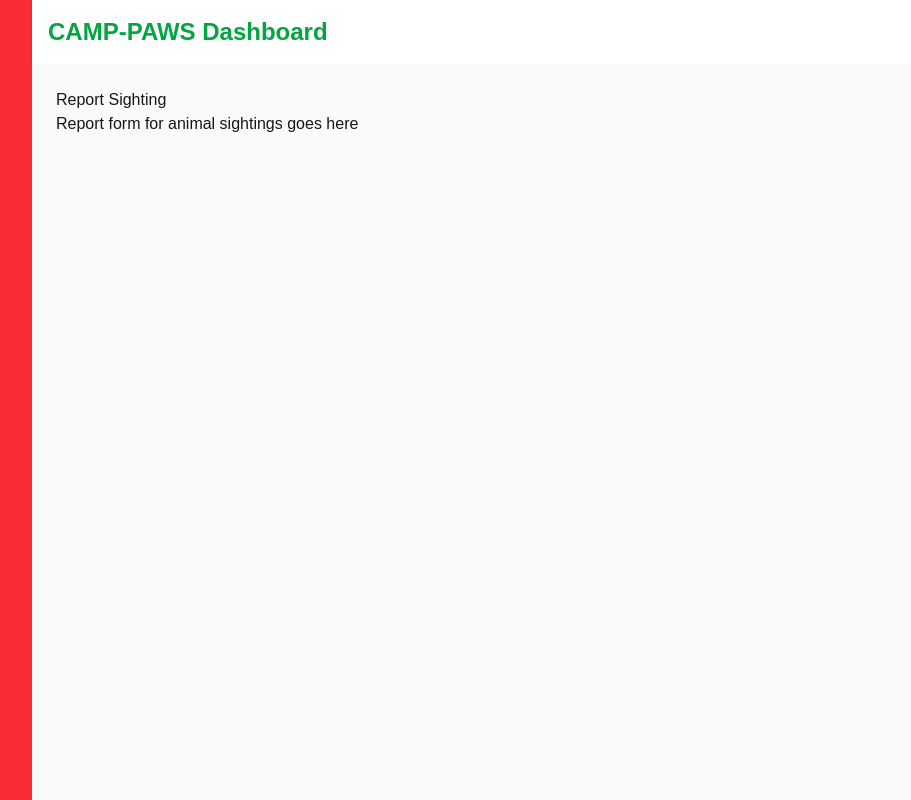
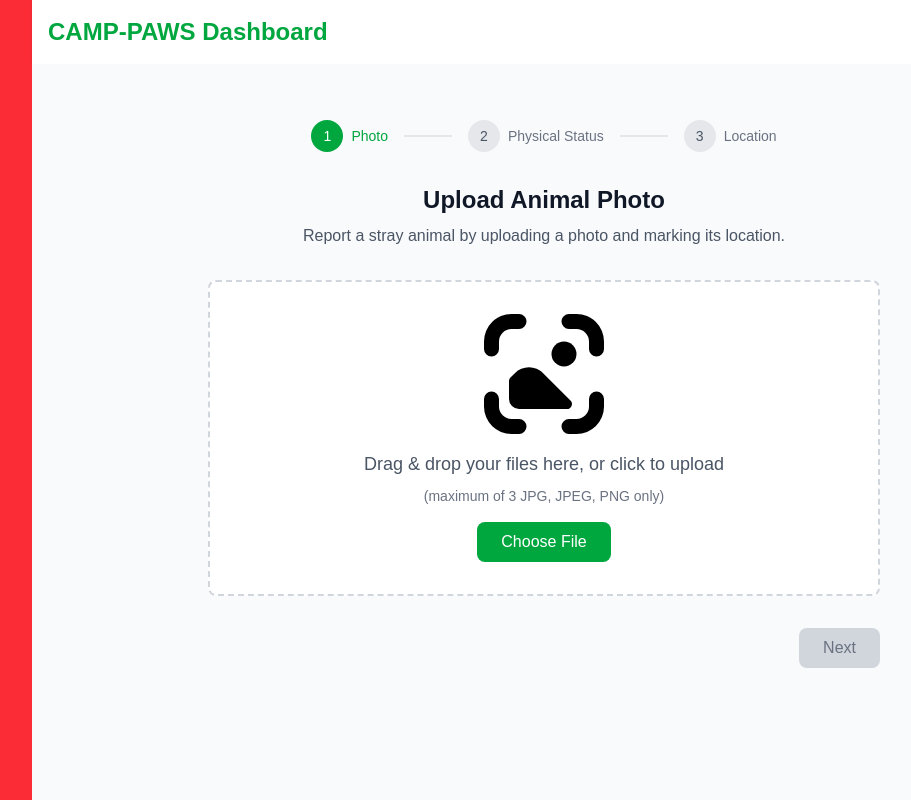
Before and after one commit to CSci-153-Web-Systems-and-Technologies/batch-2025-camp-paws-web, a Next.js app: page /report in a window 1280 px wide. Shown: the whole page, without its empty margins (224-1135 px from the left). Built offline with nearby package versions, Linux system fonts and the light colour scheme.

Commit message:
feat: add file attachment for photo report page

```diff
--- a/src/app/(dashboard)/(user)/report/page.tsx
+++ b/src/app/(dashboard)/(user)/report/page.tsx
@@ -1,8 +1,268 @@
-export default function UserReportPage() {
+'use client';
+import { useState, useCallback } from 'react';
+import Image from 'next/image';
+
+interface FormData {
+  photo: File | null;
+  animalType: string;
+  sex: string;
+  color: string;
+  bodyCondition: string;
+  physicalProblems: string[];
+  notes: string;
+  location: { lat: number; lng: number } | null;
+  date: string;
+  time: string;
+}
+
+// Step Indicator Component
+function StepIndicator({ currentStep }: { currentStep: number }) {
+  const steps = [
+    { number: 1, label: 'Photo', active: currentStep >= 1, completed: currentStep > 1 },
+    { number: 2, label: 'Physical Status', active: currentStep >= 2, completed: currentStep > 2 },
+    { number: 3, label: 'Location', active: currentStep >= 3, completed: currentStep > 3 }
+  ];
+
   return (
-    <div>
-      <h1>Report Sighting</h1>
-      <p>Report form for animal sightings goes here</p>
+    <div className="flex items-center justify-center mb-8">
+      {steps.map((step, index) => (
+        <div key={step.number} className="flex items-center">
+          <div className={`flex items-center justify-center w-8 h-8 rounded-full text-sm font-medium ${
+            step.completed
+              ? 'bg-green-600 text-white'
+              : step.active
+                ? 'bg-green-600 text-white'
+                : 'bg-gray-200 text-gray-600'
+          }`}>
+            {step.completed ? '✓' : step.number}
+          </div>
+          <span className={`ml-2 text-sm ${step.active ? 'text-green-600 font-medium' : 'text-gray-500'}`}>
+            {step.label}
+          </span>
+          {index < steps.length - 1 && (
+            <div className={`w-12 h-0.5 mx-4 ${step.completed ? 'bg-green-600' : 'bg-gray-200'}`} />
+          )}
+        </div>
+      ))}
     </div>
   );
 }
+
+// Photo Upload Component
+function PhotoUpload({
+  data,
+  onNext
+}: {
+  data: FormData;
+  onNext: (photo: File) => void;
+}) {
+  const [dragActive, setDragActive] = useState(false);
+  const [selectedFile, setSelectedFile] = useState<File | null>(data.photo);
+  const [preview, setPreview] = useState<string | null>(null);
+
+  // Create preview URL when file is selected
+  const handleFileSelect = useCallback((file: File) => {
+    if (file && file.type.startsWith('image/')) {
+      setSelectedFile(file);
+      const url = URL.createObjectURL(file);
+      setPreview(url);
+    }
+  }, []);
+
+  // Handle drag events
+  const handleDrag = useCallback((e: React.DragEvent) => {
+    e.preventDefault();
+    e.stopPropagation();
+    if (e.type === "dragenter" || e.type === "dragover") {
+      setDragActive(true);
+    } else if (e.type === "dragleave") {
+      setDragActive(false);
+    }
+  }, []);
+
+  // Handle drop
+  const handleDrop = useCallback((e: React.DragEvent) => {
+    e.preventDefault();
+    e.stopPropagation();
+    setDragActive(false);
+
+    if (e.dataTransfer.files && e.dataTransfer.files[0]) {
+      handleFileSelect(e.dataTransfer.files[0]);
+    }
+  }, [handleFileSelect]);
+
+  // Handle file input change
+  const handleInputChange = (e: React.ChangeEvent<HTMLInputElement>) => {
+    if (e.target.files && e.target.files[0]) {
+      handleFileSelect(e.target.files[0]);
+    }
+  };
+
+  // Handle next button
+  const handleNext = () => {
+    if (selectedFile) {
+      onNext(selectedFile);
+    }
+  };
+
+  return (
+    <div className="max-w-2xl mx-auto">
+      <div className="text-center mb-8">
+        <h2 className="text-2xl font-bold text-gray-900 mb-2">Upload Animal Photo</h2>
+        <p className="text-gray-600">
+          Report a stray animal by uploading a photo and marking its location.
+        </p>
+      </div>
+
+      {/* Upload Area */}
+      <div className="bg-white rounded-lg border-2 border-dashed border-gray-300 p-8 text-center hover:border-green-400 transition-colors">
+        {preview ? (
+          // Preview of selected image
+          <div className="space-y-4">
+            <div className="relative w-full max-w-md mx-auto h-64">
+              <Image
+                src={preview}
+                alt="Animal preview"
+                fill
+                className="object-cover rounded-lg border"
+              />
+            </div>
+            <div className="text-sm text-gray-600">
+              <p className="font-medium">{selectedFile?.name}</p>
+              <p>{selectedFile ? (selectedFile.size / 1024 / 1024).toFixed(2) : 0} MB</p>
+            </div>
+            <button
+              onClick={() => {
+                setSelectedFile(null);
+                setPreview(null);
+              }}
+              className="text-sm text-red-600 hover:text-red-800"
+            >
+              Remove photo
+            </button>
+          </div>
+        ) : (
+          // Upload interface
+          <div
+            onDragEnter={handleDrag}
+            onDragLeave={handleDrag}
+            onDragOver={handleDrag}
+            onDrop={handleDrop}
+            className={`space-y-4 ${dragActive ? 'bg-green-50' : ''}`}
+          >
+            <div className="flex justify-center">
+              <Image
+                src="/mode-landscape.svg"
+                alt="Upload photo"
+                width={120}
+                height={120}
+                className="text-gray-400"
+              />
+            </div>
+
+            <div>
+              <p className="text-lg text-gray-600 mb-2">
+                Drag & drop your files here, or click to upload
+              </p>
+              <p className="text-sm text-gray-500">
+                (maximum of 3 JPG, JPEG, PNG only)
+              </p>
+            </div>
+
+            <div>
+              <input
+                type="file"
+                accept="image/*"
+                onChange={handleInputChange}
+                className="hidden"
+                id="photo-upload"
+              />
+              <label
+                htmlFor="photo-upload"
+                className="inline-block bg-green-600 text-white px-6 py-2 rounded-lg hover:bg-green-700 cursor-pointer transition-colors"
+              >
+                Choose File
+              </label>
+            </div>
+          </div>
+        )}
+      </div>
+
+      {/* Navigation */}
+      <div className="flex justify-end mt-8">
+        <button
+          onClick={handleNext}
+          disabled={!selectedFile}
+          className={`px-6 py-2 rounded-lg font-medium ${
+            selectedFile
+              ? 'bg-green-600 text-white hover:bg-green-700'
+              : 'bg-gray-300 text-gray-500 cursor-not-allowed'
+          }`}
+        >
+          Next
+        </button>
+      </div>
+    </div>
+  );
+}
+
+// Main Report Page Component
+export default function UserReportPage() {
+  const [currentStep, setCurrentStep] = useState(1);
+  const [formData, setFormData] = useState<FormData>({
+    photo: null,
+    animalType: '',
+    sex: '',
+    color: '',
+    bodyCondition: '',
+    physicalProblems: [],
+    notes: '',
+    location: null,
+    date: '',
+    time: ''
+  });
+
+  const handlePhotoNext = (photo: File) => {
+    setFormData({ ...formData, photo });
+    setCurrentStep(2);
+  };
+
+  return (
+    <div className="min-h-screen bg-gray-50 py-8">
+      <div className="max-w-4xl mx-auto px-4">
+        <StepIndicator currentStep={currentStep} />
+
+        {currentStep === 1 && (
+          <PhotoUpload
+            data={formData}
+            onNext={handlePhotoNext}
+          />
+        )}
+
+        {currentStep === 2 && (
+          <div className="text-center py-16">
+            <p className="text-gray-600">Physical Status form will be implemented next...</p>
+            <button
+              onClick={() => setCurrentStep(1)}
+              className="mt-4 px-4 py-2 bg-gray-600 text-white rounded hover:bg-gray-700"
+            >
+              Back to Photo
+            </button>
+          </div>
+        )}
+
+        {currentStep === 3 && (
+          <div className="text-center py-16">
+            <p className="text-gray-600">Location & Time form will be implemented next...</p>
+            <button
+              onClick={() => setCurrentStep(2)}
+              className="mt-4 px-4 py-2 bg-gray-600 text-white rounded hover:bg-gray-700"
+            >
+              Back to Physical Status
+            </button>
+          </div>
+        )}
+      </div>
+    </div>
+  );
+}
```
Also changed, not shown: public/mode-landscape.svg (added).
